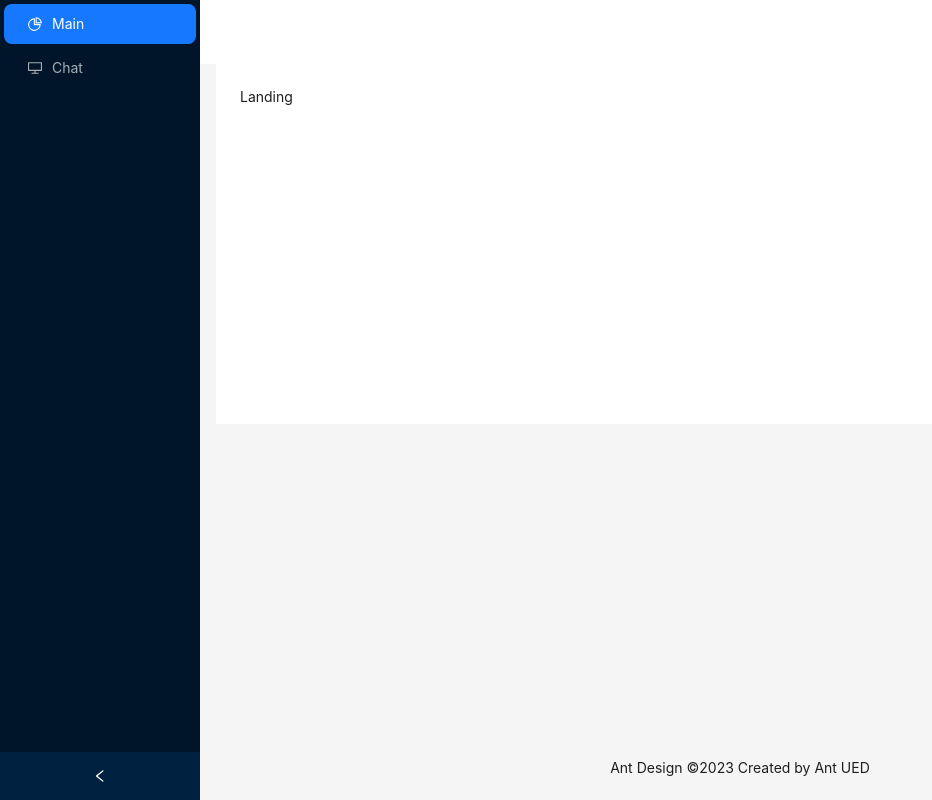
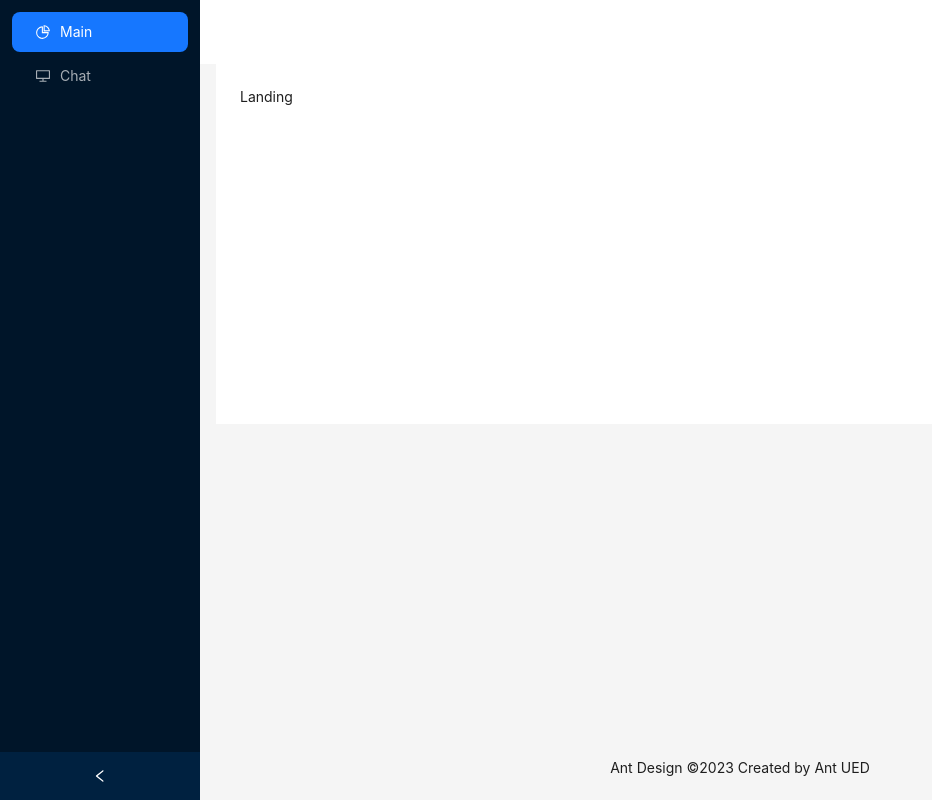
Before and after one commit to Nurbek-web/cultiva, a React (Vite) app: page / in a window 1280 px wide. Shown: the whole page, without its empty margins (0-932 px from the left). Built offline with nearby package versions, Linux system fonts and the light colour scheme.

Commit message:
aside minor fix

```diff
--- a/src/App.jsx
+++ b/src/App.jsx
@@ -56,7 +56,7 @@ const App = () => {
     >
       <Sider collapsible collapsed={collapsed} onCollapse={(value) => setCollapsed(value)}>
         <div className="demo-logo-vertical" />
-        <Menu theme="dark" defaultSelectedKeys={['1']} mode="inline" items={items} />
+        <Menu style={{padding: ".5rem", marginBottom: ".25rem"}} theme="dark" defaultSelectedKeys={['1']} mode="inline" items={items} />
       </Sider>
       <Layout>
         <Header
```
Also changed, not shown: 1 other file (tests, documents, lock files or other folders).
